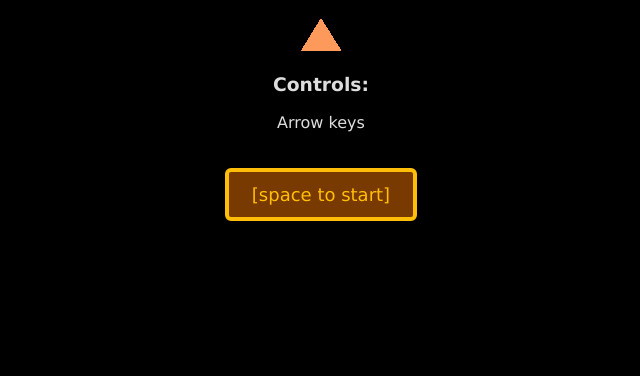
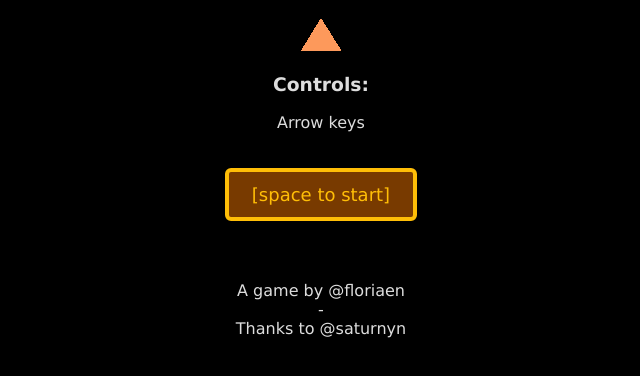
Before and after one commit to Floriaen/Genesis, a website: page src/view/index.html in a window 1280 px wide. Shown: the part 130-506 px from the top of the page, without its empty margins (319-959 px from the left). Drawn offline with Linux system fonts and the light colour scheme; files that its build step writes are made by us from their sources; files whose address does not match are found by name.

Commit message:
Improve the home screen

```diff
--- a/src/view/index.html
+++ b/src/view/index.html
@@ -84,6 +84,9 @@
 			#bar {
 				height: 50px
 			}
+			#thanks {
+				margin-top: 80px
+			}
 		</style>
 	</head>
 	<body>
@@ -100,6 +103,8 @@
 				Arrow keys
 			</p>
 			<div id="start" class="border">[space to start]</div>
+
+			<p id="thanks">A game by @floriaen<br/>-<br/>Thanks to @saturnyn</p>
 		</div>
 
 		<div id="gameContent" class="content">
```
